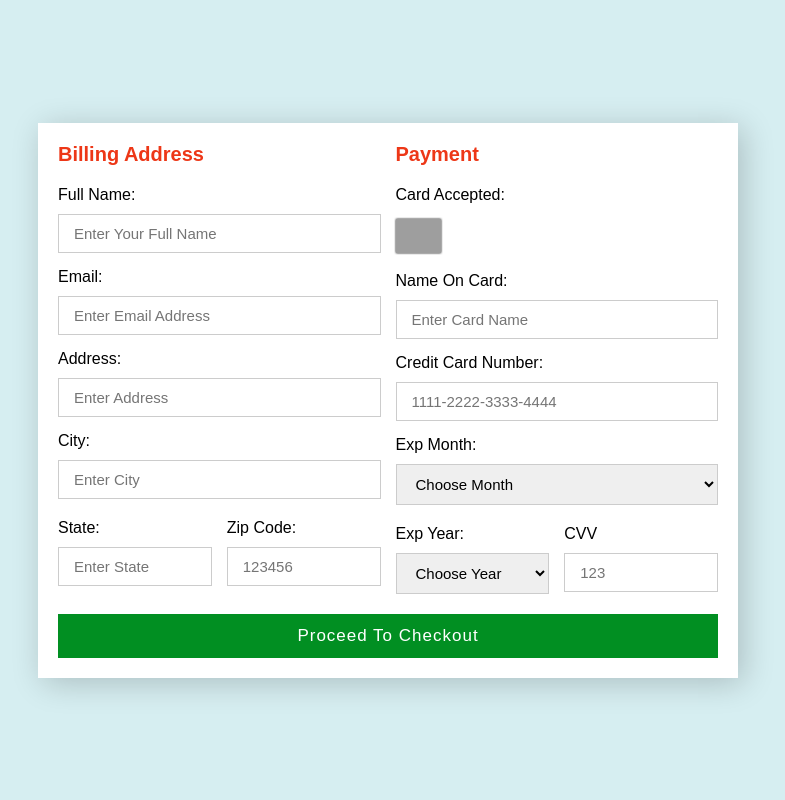
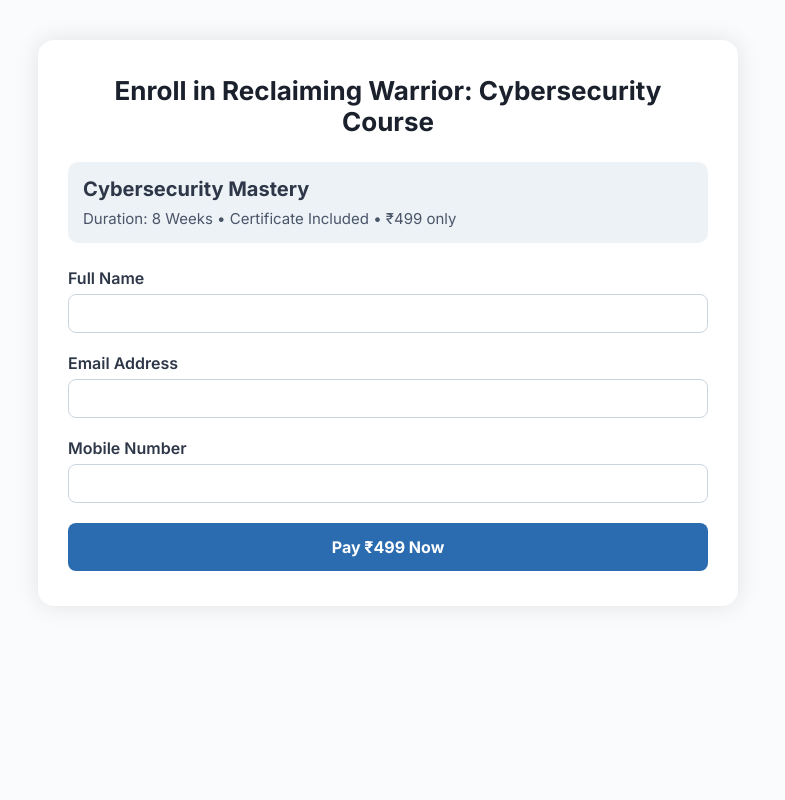
Before and after one commit to subha4202T/Reclaiming-Warrior, a PHP site: page /Final_Reclaiming_Warrior_Complete/merged_payment_gateway.php in a window 1280 px wide. Shown: the whole page, without its empty margins (252-1037 px from the left). Run offline with PHP 8.4, Linux system fonts and the light colour scheme; some libraries are stand-ins or nearby versions; grey boxes are pictures that could not be loaded.

Commit message:
Add files via upload

```diff
--- a/merged_payment_gateway.php
+++ b/merged_payment_gateway.php
@@ -1,114 +1,164 @@
 <?php
-$conn = new mysqli('localhost', 'root', '', 'cyber_project');
-if ($conn->connect_error) {
-    die("Connection failed: " . $conn->connect_error);
-}
-if (isset($_POST['submit'])) {
-    $full_name = $_POST['name'];
-    $email = $_POST['email'];
-    $address = $_POST['address'];
-    $city = $_POST['city'];
-    $state = $_POST['state'];
-    $zip = $_POST['zip'];
-    $card_name = $_POST['cardName'];
-    $card_number = $_POST['cardNum'];
-    $exp_month = $_POST['expMonth'];
-    $exp_year = $_POST['expYear'];
-    $cvv = $_POST['cvv'];
-    $last4 = substr(str_replace(" ", "", $card_number), -4);
-    $query = "INSERT INTO payments (full_name, email, address, city, state, zip_code, card_name, card_number_last4, exp_month, exp_year)
-              VALUES ('$full_name', '$email', '$address', '$city', '$state', '$zip', '$card_name', '$last4', '$exp_month', '$exp_year')";
-    if ($conn->query($query) === TRUE) {
-        echo "<script>alert('Payment received successfully!');</script>";
-    } else {
-        echo "<script>alert('Error: " . $conn->error . "');</script>";
-    }
-}
+$key_id = "rzp_test_2RnEXCgLi65umH"; // Razorpay Test Key ID
 ?>
 
 <!DOCTYPE html>
 <html lang="en">
 <head>
-<meta charset="UTF-8">
-<meta name="viewport" content="width=device-width, initial-scale=1.0">
-<title>Online Payment-Page</title>
-<link rel="shortcut icon" href="https://www.freepnglogos.com/uploads/warriors-png-logo/reclaiming-warrior-png-logo-10.png" type="image/x-icon" />
-<style>
-* { margin: 0; padding: 0; box-sizing: border-box; border: none; outline: none; font-family: 'Poppins', sans-serif; text-transform: capitalize; transition: all 0.2s linear; }
-.container { display: flex; justify-content: center; align-items: center; min-height: 100vh; padding: 25px; background: #d6eef1; }
-.container form { width: 700px; padding: 20px; background: #fff; box-shadow: 5px 5px 30px rgba(0, 0, 0, 0.2); }
-.container form .row { display: flex; flex-wrap: wrap; gap: 15px; }
-.container form .row .col { flex: 1 1 250px; }
-.col .title { font-size: 20px; color: rgb(237, 55, 23); padding-bottom: 5px; }
-.col .inputBox { margin: 15px 0; }
-.col .inputBox label { margin-bottom: 10px; display: block; }
-.col .inputBox input, .col .inputBox select { width: 100%; border: 1px solid #ccc; padding: 10px 15px; font-size: 15px; }
-.col .inputBox input:focus, .col .inputBox select:focus { border: 1px solid #000; }
-.col .flex { display: flex; gap: 15px; }
-.col .flex .inputBox { flex: 1 1; margin-top: 5px; }
-.col .inputBox img { height: 34px; margin-top: 5px; filter: drop-shadow(0 0 1px #000); }
-.container form .submit_btn { width: 100%; padding: 12px; font-size: 17px; background: rgb(1, 143, 34); color: #fff; margin-top: 5px; cursor: pointer; letter-spacing: 1px; }
-.container form .submit_btn:hover { background: #3d17fb; }
-input::-webkit-inner-spin-button, input::-webkit-outer-spin-button { display: none; }
-</style>
+  <meta charset="UTF-8">
+  <title>Enroll in Cybersecurity Course</title>
+  <meta name="viewport" content="width=device-width, initial-scale=1">
+  <script src="https://checkout.razorpay.com/v1/checkout.js"></script>
+    <link rel="shortcut icon" href="https://www.freepnglogos.com/uploads/warriors-png-logo/reclaiming-warrior-png-logo-10.png" type="image/x-icon"><link href="https://fonts.googleapis.com/css2?family=Inter:wght@400;600;700&display=swap" rel="stylesheet">
+  <style>
+    * {
+      margin: 0; padding: 0; box-sizing: border-box;
+      font-family: 'Inter', sans-serif;
+    }
+    body {
+      background-color: #f9fbfd;
+      display: flex;
+      justify-content: center;
+      align-items: center;
+      padding: 40px 15px;
+    }
+    .payment-card {
+      background: #fff;
+      width: 100%;
+      max-width: 700px;
+      border-radius: 16px;
+      box-shadow: 0 0 25px rgba(0,0,0,0.1);
+      padding: 35px 30px;
+    }
+    .header {
+      text-align: center;
+      margin-bottom: 25px;
+    }
+    .header h1 {
+      font-size: 26px;
+      color: #1a202c;
+    }
+    .course-info {
+      background: #edf2f7;
+      padding: 15px;
+      border-radius: 10px;
+      margin-bottom: 25px;
+    }
+    .course-info h2 {
+      font-size: 20px;
+      margin-bottom: 8px;
+      color: #2d3748;
+    }
+    .course-info p {
+      font-size: 15px;
+      color: #4a5568;
+    }
+    form label {
+      display: block;
+      margin-bottom: 6px;
+      font-weight: 600;
+      color: #2d3748;
+    }
+    form input {
+      width: 100%;
+      padding: 10px;
+      margin-bottom: 20px;
+      border-radius: 8px;
+      border: 1px solid #cbd5e0;
+      font-size: 14px;
+    }
+    .pay-btn {
+      background: #2b6cb0;
+      color: white;
+      border: none;
+      padding: 14px;
+      width: 100%;
+      font-size: 16px;
+      border-radius: 8px;
+      cursor: pointer;
+      font-weight: bold;
+    }
+    .pay-btn:hover {
+      background: #2c5282;
+    }
+    @media (max-width: 600px) {
+      .payment-card {
+        padding: 25px 20px;
+      }
+    }
+  </style>
 </head>
+<body>
+<div class="payment-card">
+  <div class="header">
+    <h1>Enroll in Reclaiming Warrior: Cybersecurity Course</h1>
+  </div>
+  <div class="course-info">
+    <h2>Cybersecurity Mastery</h2>
+    <p>Duration: 8 Weeks • Certificate Included • ₹499 only</p>
+  </div>
 
-<body>
-<div class="container">
-<form action="" method="POST">
-    <div class="row">
-        <div class="col">
-            <h3 class="title">Billing Address</h3>
-            <div class="inputBox"><label for="name">Full Name:</label><input type="text" name="name" placeholder="Enter your full name" required></div>
-            <div class="inputBox"><label for="email">Email:</label><input type="text" name="email" placeholder="Enter email address" required></div>
-            <div class="inputBox"><label for="address">Address:</label><input type="text" name="address" placeholder="Enter address" required></div>
-            <div class="inputBox"><label for="city">City:</label><input type="text" name="city" placeholder="Enter city" required></div>
-            <div class="flex">
-                <div class="inputBox"><label for="state">State:</label><input type="text" name="state" placeholder="Enter state" required></div>
-                <div class="inputBox"><label for="zip">Zip Code:</label><input type="number" name="zip" placeholder="123456" required></div>
-            </div>
-        </div>
-        <div class="col">
-            <h3 class="title">Payment</h3>
-            <div class="inputBox"><label>Card Accepted:</label><img src="https://bucket-qcmpq1.s3.us-east-2.amazonaws.com/wp-content/uploads/2020/06/29203137/major-credit-card-logos-png-5.png" alt="Cards"></div>
-            <div class="inputBox"><label for="cardName">Name On Card:</label><input type="text" name="cardName" placeholder="Enter card name" required></div>
-            <div class="inputBox"><label for="cardNum">Credit Card Number:</label><input type="text" name="cardNum" placeholder="1111-2222-3333-4444" maxlength="19" required></div>
-            <div class="inputBox"><label for="expMonth">Exp Month:</label>
-                <select name="expMonth" required>
-                    <option value="">Choose month</option>
-                    <option value="01">January</option><option value="02">February</option>
-                    <option value="03">March</option><option value="04">April</option>
-                    <option value="05">May</option><option value="06">June</option>
-                    <option value="07">July</option><option value="08">August</option>
-                    <option value="09">September</option><option value="10">October</option>
-                    <option value="11">November</option><option value="12">December</option>
-                </select>
-            </div>
-            <div class="flex">
-                <div class="inputBox"><label for="expYear">Exp Year:</label>
-                    <select name="expYear" required>
-                        <option value="">Choose Year</option>
-                        <option value="2023">2023</option><option value="2024">2024</option>
-                        <option value="2025">2025</option><option value="2026">2026</option>
-                        <option value="2027">2027</option>
-                    </select>
-                </div>
-                <div class="inputBox"><label for="cvv">CVV</label><input type="number" name="cvv" placeholder="123" required></div>
-            </div>
-        </div>
-    </div>
-    <input type="submit" name="submit" value="Proceed to Checkout" class="submit_btn">
-</form>
+  <form id="paymentForm">
+    <label for="name">Full Name</label>
+    <input type="text" id="name" required>
+
+    <label for="email">Email Address</label>
+    <input type="email" id="email" required>
+
+    <label for="contact">Mobile Number</label>
+    <input type="text" id="contact" required>
+
+    <input type="hidden" id="amount" value="499">
+
+    <button type="button" class="pay-btn" onclick="payNow()">Pay ₹499 Now</button>
+  </form>
 </div>
+
 <script>
-    let cardNumInput = document.querySelector('input[name="cardNum"]');
-    cardNumInput.addEventListener('keyup', () => {
-        let cNumber = cardNumInput.value.replace(/\s/g, "");
-        if (Number(cNumber)) {
-            cNumber = cNumber.match(/.{1,4}/g);
-            cardNumInput.value = cNumber.join(" ");
-        }
-    });
+function payNow() {
+  var name = document.getElementById('name').value;
+  var email = document.getElementById('email').value;
+  var contact = document.getElementById('contact').value;
+  var amount = document.getElementById('amount').value;
+
+  if (!name || !email || !contact) {
+    alert("Please fill all details.");
+    return;
+  }
+
+  var options = {
+    "key": "<?php echo $key_id; ?>",
+    "amount": amount * 100,
+    "currency": "INR",
+    "name": "Reclaiming Warrior",
+    "description": "Cybersecurity Masterclass Enrollment",
+    "image": "https://www.freepnglogos.com/uploads/warriors-png-logo/reclaiming-warrior-png-logo-10.png",
+    "handler": function (response){
+      alert("Payment Success!\nPayment ID: " + response.razorpay_payment_id);
+      var xhr = new XMLHttpRequest();
+      xhr.open("POST", "payment-success.php", true);
+      xhr.setRequestHeader("Content-type", "application/x-www-form-urlencoded");
+      xhr.send("payment_id=" + response.razorpay_payment_id + "&name=" + name + "&email=" + email + "&contact=" + contact + "&amount=" + amount);
+    },
+    "prefill": {
+        "name": name,
+        "email": email,
+        "contact": contact
+    },
+    "theme": {
+        "color": "#3182ce"
+    },
+    "method": {
+        "upi": true,
+        "card": true,
+        "netbanking": true,
+        "wallet": true
+    }
+  };
+
+  var rzp = new Razorpay(options);
+  rzp.open();
+}
 </script>
 </body>
 </html>
```
Also changed, not shown: payment-success.php (added, +26 -0 lines).
